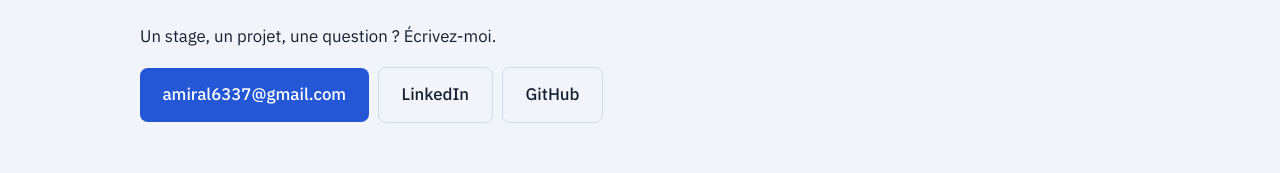
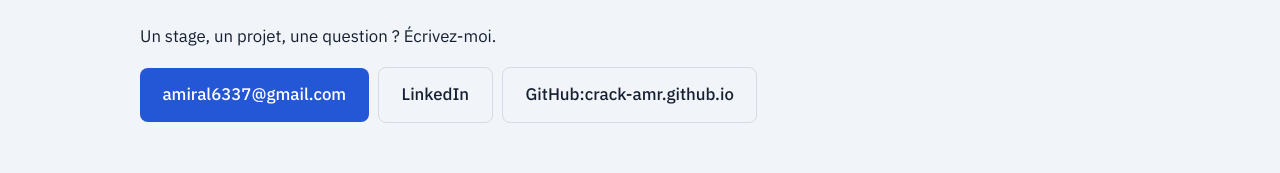
Before and after one commit to crack-amr/crack-amr.github.io, a plain HTML site: page index.html in a window 1280 px wide. Shown: the part 2424-2597 px from the top of the page. Drawn offline with nearby package versions, Linux system fonts and the light colour scheme.

Commit message:
Update GitHub link in contact section

```diff
--- a/index.html
+++ b/index.html
@@ -114,7 +114,7 @@ footer{padding:2.5rem 0 3rem;border-top:1px solid var(--line);color:var(--mute)}
 <section id="contact">
 <h2>Contact</h2>
 <p>Un stage, un projet, une question ? Écrivez-moi.</p>
-<a class="btn" href="mailto:amiral6337@gmail.com">amiral6337@gmail.com</a><a class="btn alt" href="#">LinkedIn</a><a class="btn alt" href="#">GitHub</a>
+<a class="btn" href="mailto:amiral6337@gmail.com">amiral6337@gmail.com</a><a class="btn alt" href="#">LinkedIn</a><a class="btn alt" href="#">GitHub:crack-amr.github.io</a>
 </section>
 </div>
 <footer><div class="wrap">© 2026 GONI AMIR</div></footer>
```
